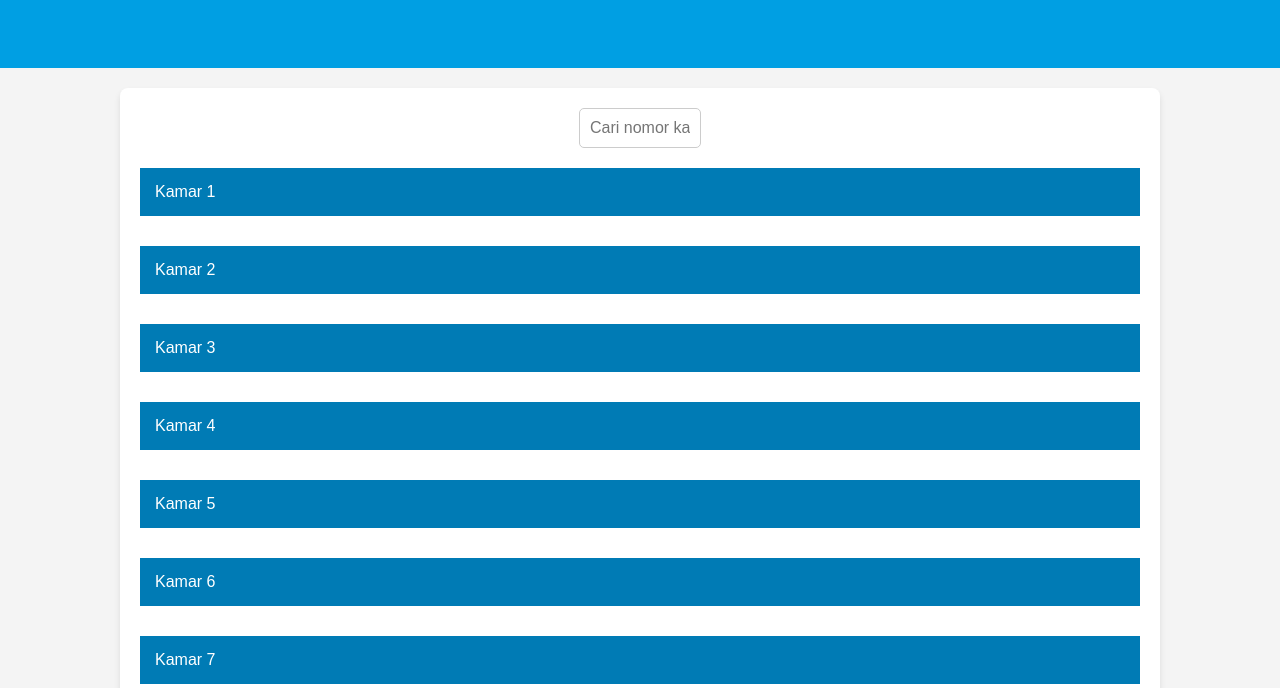
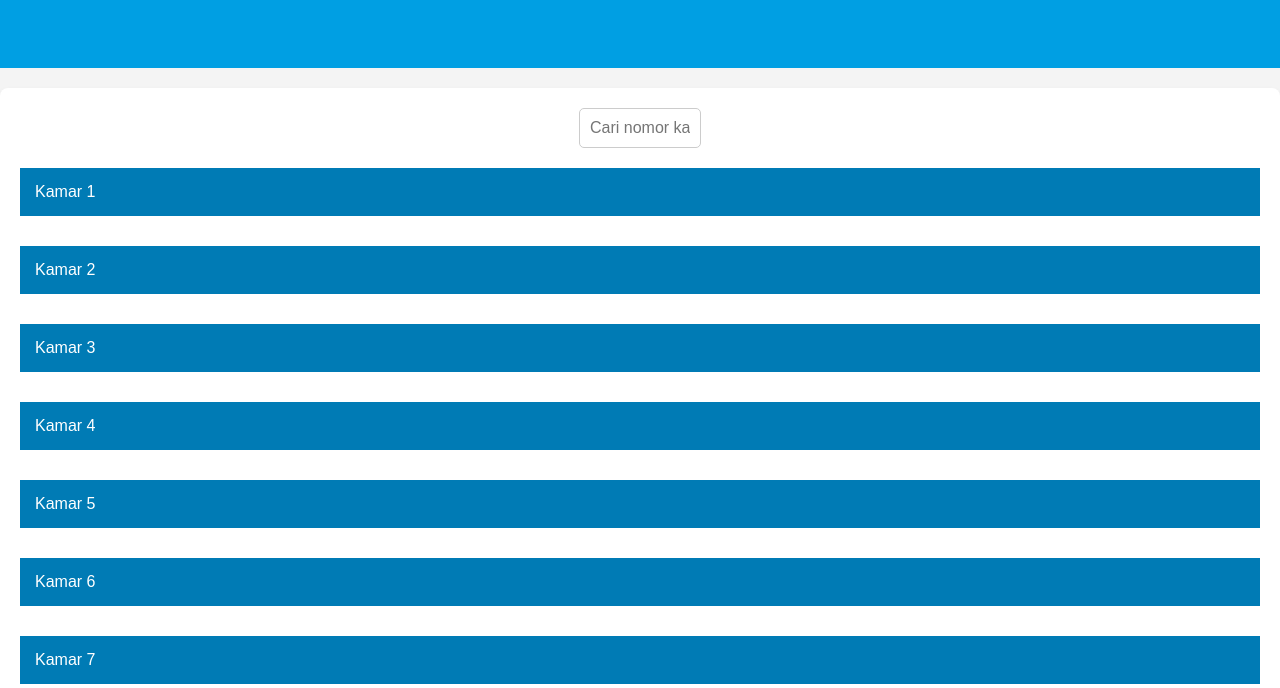
Before and after one commit to Raden2510/Testmainweb, a plain HTML site: page index.html in a window 1280 px wide. Shown: the part 112-800 px from the top of the page. Drawn offline with Linux system fonts and the light colour scheme.

Commit message:
Update styles.css

```diff
--- a/styles.css
+++ b/styles.css
@@ -8,7 +8,7 @@ body {
 
 /* Container utama */
 .container {
-    max-width: 1000px;
+    max-width: 10000px;
     margin: 20px auto;
     padding: 20px;
     background-color: #ffffff;
```
